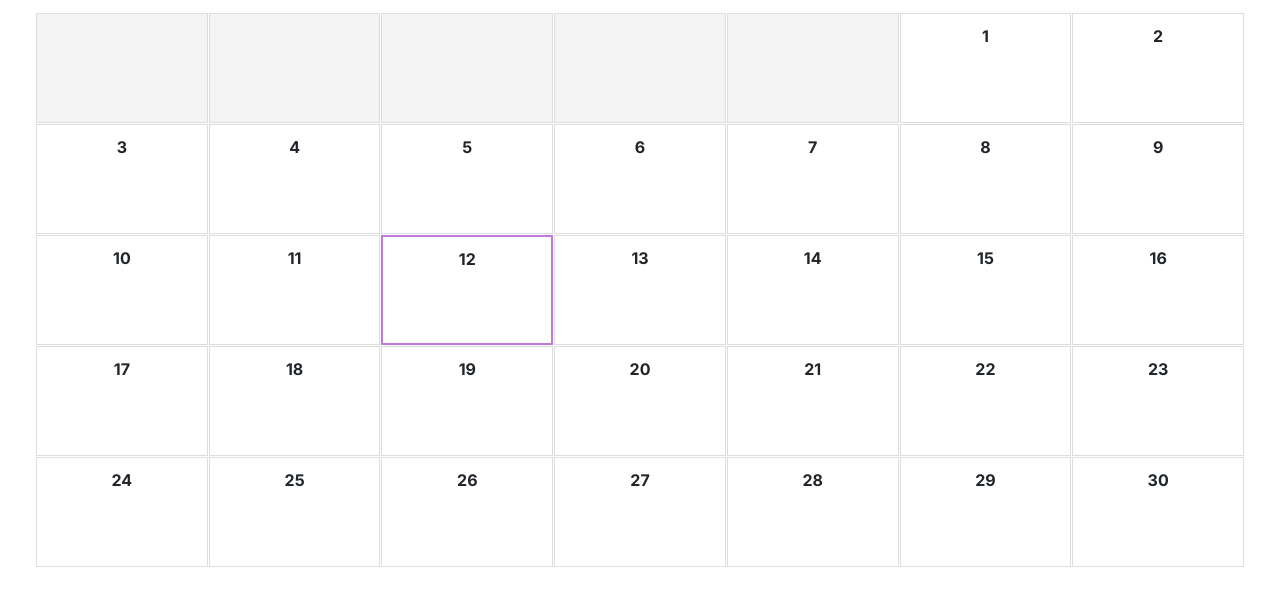
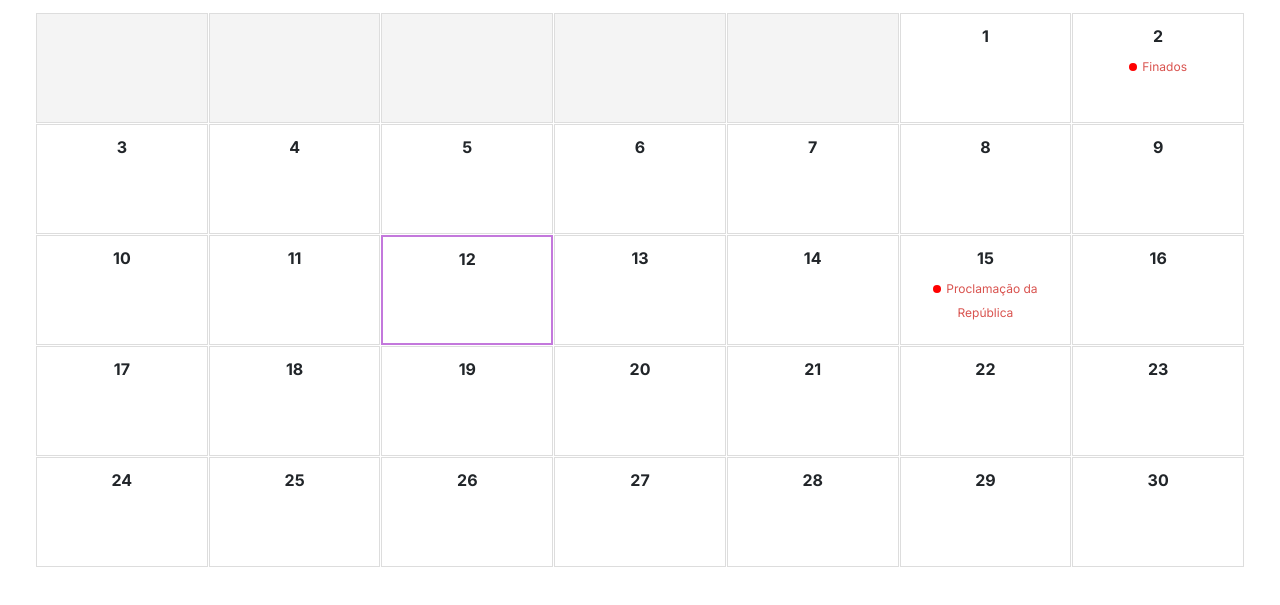
Before and after one commit to italovarzone/estety-cloud-app, a website: page src/app/pages/calendario/calendario.html in a window 1280 px wide. Shown: the part 157-762 px from the top of the page. Drawn offline with nearby package versions, Linux system fonts and the light colour scheme; files that its build step writes are made by us from their sources; no server answers.

Commit message:
feat: Adiciona no calendario funcionalidade de exibir feriados fixos independente do ano.

```diff
--- a/src/app/pages/calendario/calendario.html
+++ b/src/app/pages/calendario/calendario.html
@@ -164,6 +164,24 @@
     </div>
 
     <script>
+    const holidays = [
+      { date: '01-01', name: 'Ano novo' },
+      { date: '04-21', name: 'Tiradentes' },
+      { date: '05-01', name: 'Dia do Trabalho' },
+      { date: '09-07', name: 'Independência do Brasil' },
+      { date: '10-12', name: 'Nossa Senhora Aparecida' },
+      { date: '11-02', name: 'Finados' },
+      { date: '11-15', name: 'Proclamação da República' },
+      { date: '12-25', name: 'Natal' },
+    ];
+
+    // Função para verificar se o dia atual é um feriado e exibir a bolinha vermelha
+    function checkHoliday(day, month) {
+      const formattedDate = `${String(month + 1).padStart(2, '0')}-${String(day).padStart(2, '0')}`;
+      const holiday = holidays.find(h => h.date === formattedDate);
+      return holiday ? holiday.name : null;
+    }
+
       document.addEventListener("DOMContentLoaded", function () {
         let currentYear = new Date().getFullYear();
         let currentMonth = new Date().getMonth();
@@ -231,6 +249,28 @@
                       }
 
                       loadItemsForDay(appointmentsDiv, year, month + 1, day);
+
+                      const holidayName = checkHoliday(day, month);
+
+                      if (holidayName) {
+                        // Adiciona a bolinha vermelha
+                        const holidayMarker = document.createElement('span');
+                        holidayMarker.style.display = 'inline-block';
+                        holidayMarker.style.width = '8px';
+                        holidayMarker.style.height = '8px';
+                        holidayMarker.style.backgroundColor = 'red';
+                        holidayMarker.style.borderRadius = '50%';
+                        holidayMarker.style.marginRight = '5px';
+
+                        const holidayText = document.createElement('span');
+                        holidayText.textContent = holidayName;
+                        holidayText.style.color = '#d9534f'; // Vermelho para destacar o feriado
+                        holidayText.style.fontSize = '12px';
+
+                        cell.appendChild(holidayMarker);
+                        cell.appendChild(holidayText);
+                      }
+
                       day++;
                   }
                   calendar.appendChild(cell);
```
